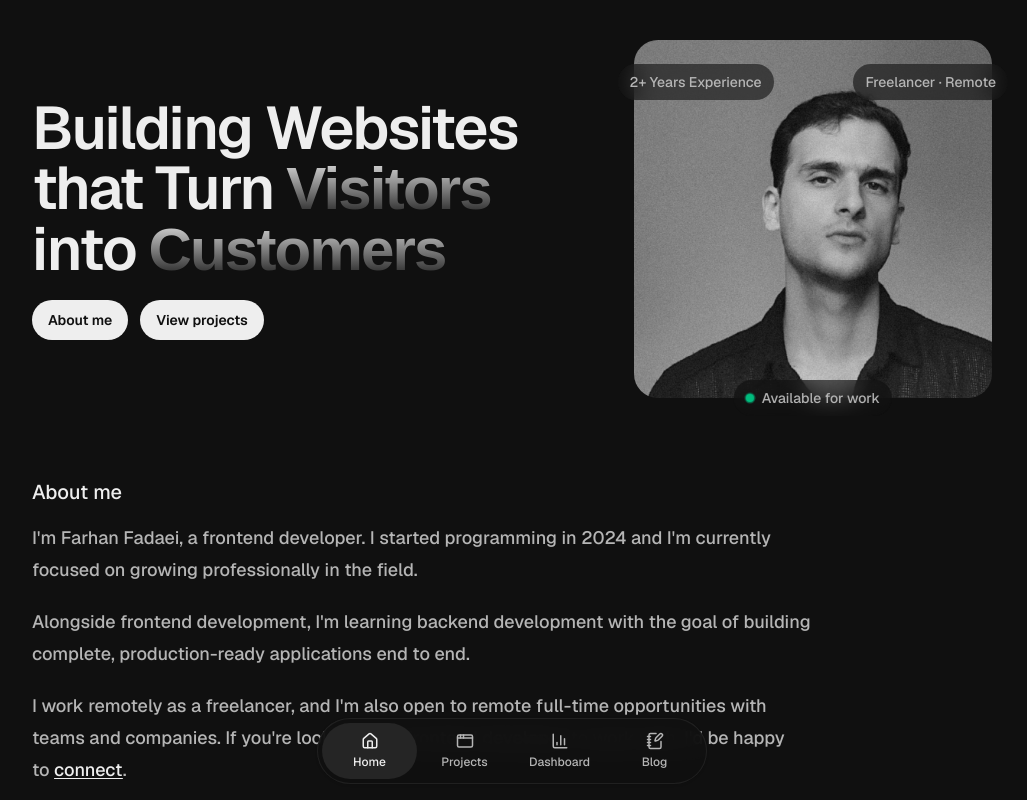
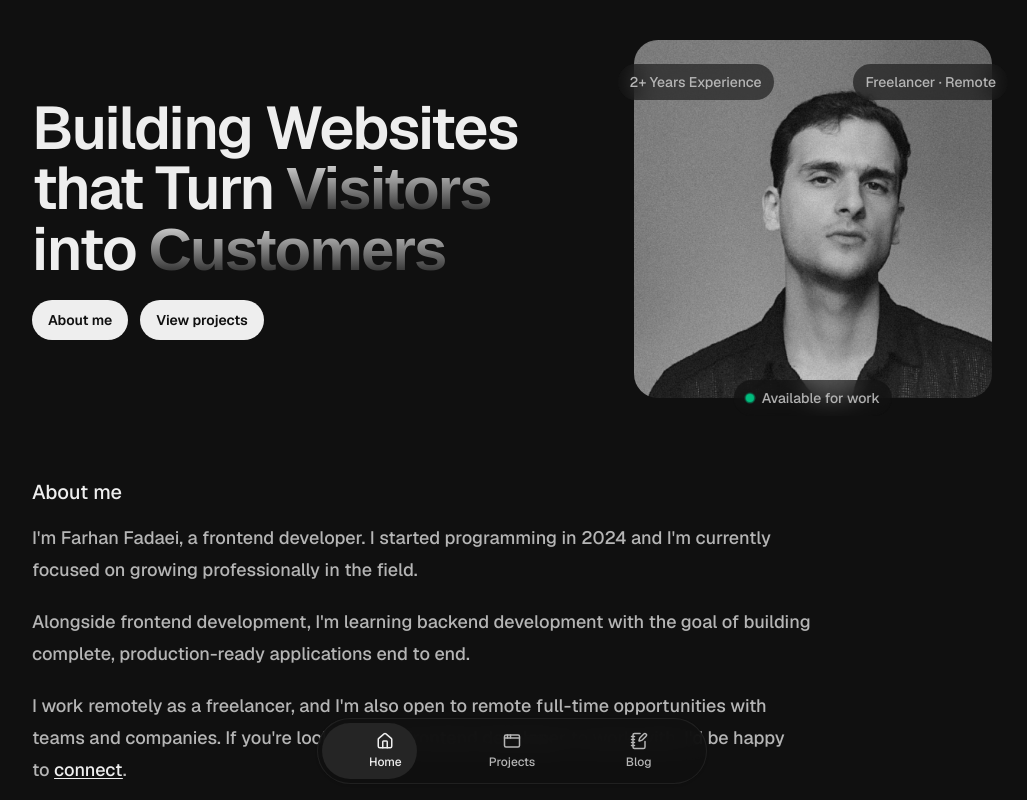
Before and after one commit to FARHAN2324J/Portfolio, a Next.js app: page / in a window 1280 px wide. Shown: the top 800 px of the page, without its empty margins (128-1155 px from the left). Built offline with nearby package versions, Linux system fonts and the light colour scheme; no server answers; a web font is replaced by a local one.

Commit message:
Update navbar: remove dashboard

```diff
--- a/components/layout/navbar.tsx
+++ b/components/layout/navbar.tsx
@@ -23,11 +23,6 @@ const navItems = [
         href: "/projects",
         label: "Projects",
         icon: AppWindow,
-    },
-    {
-        href: "/github",
-        label: "Dashboard",
-        icon: BarChart3,
     },
     {
         href: "/blog",
```
